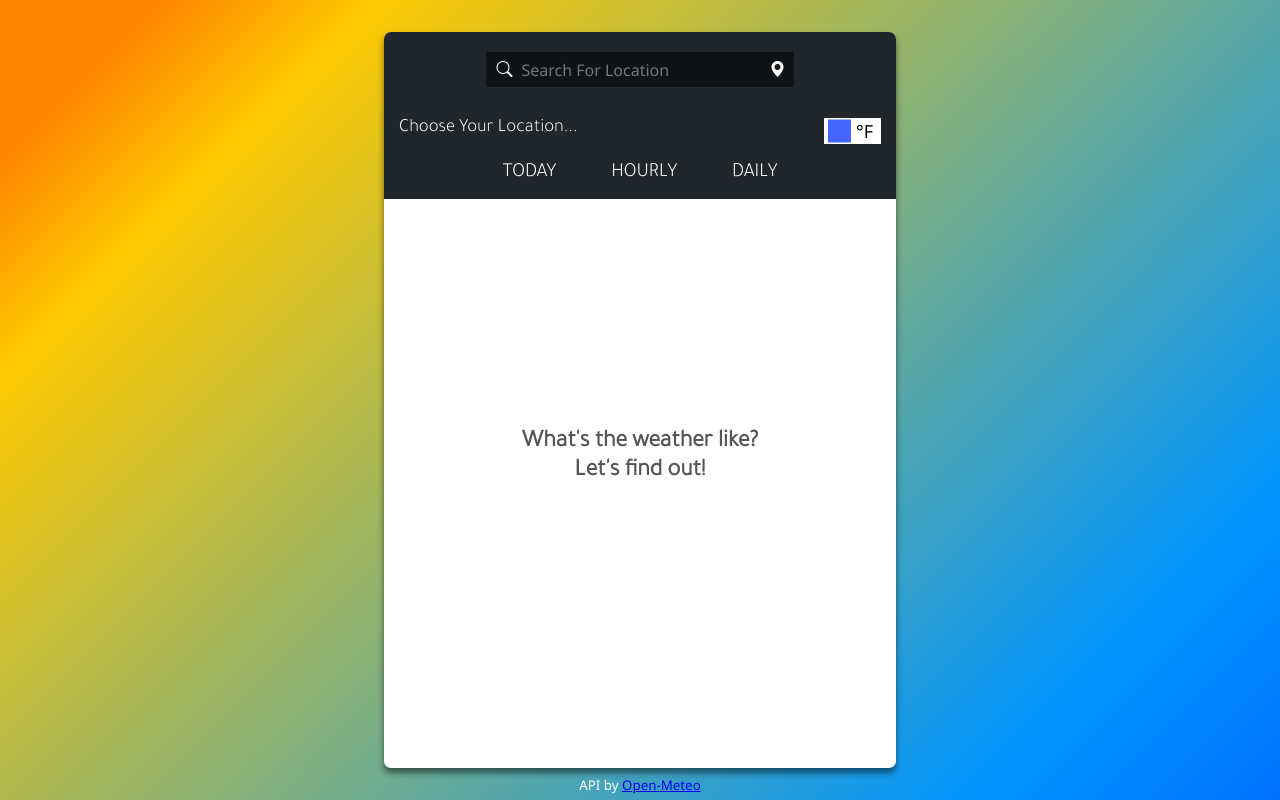
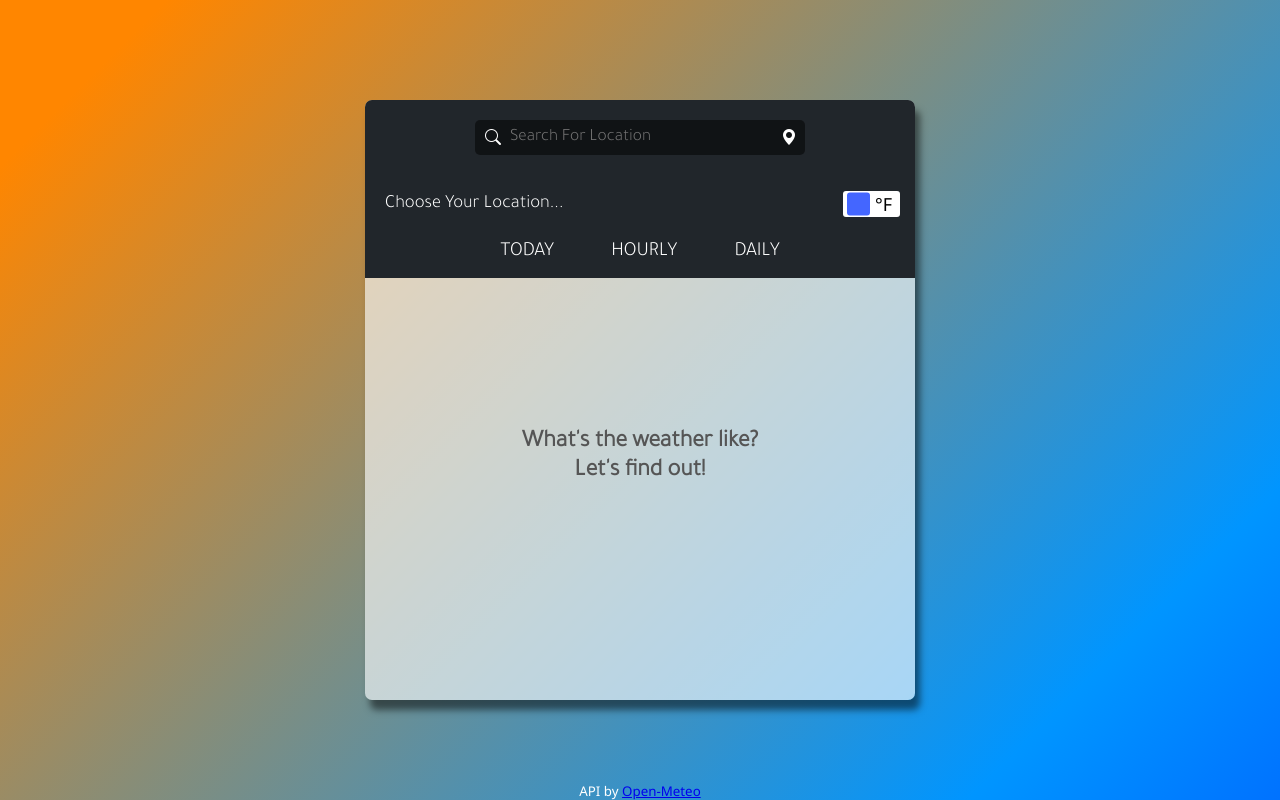
Before and after one commit to scriptax/weather-app, a plain HTML site: page index.html in a window 1280 px wide. Drawn offline with nearby package versions, Linux system fonts and the light colour scheme; a web font is replaced by a local one.

Commit message:
some ui changes and improvements

```diff
--- a/weather.css
+++ b/weather.css
@@ -15,7 +15,7 @@
 }
 body {
     height: 100%;
-    background: linear-gradient(135deg, rgba(255,134,0,1) 8%, rgba(255,201,0,1) 18%, rgba(0,149,255,1) 85%, rgba(0,114,255,1) 100%);
+    background: linear-gradient(135deg, rgba(255,134,0,1) 8%, rgba(0,149,255,1) 85%, rgba(0,114,255,1) 100%);
     background-repeat: no-repeat;
     background-attachment: fixed;
     font-family: 'Segoe UI', Tahoma, Geneva, Verdana, sans-serif';
@@ -24,7 +24,7 @@ body {
 #api-credit {
     position: absolute;
     left: 50%;
-    top: 97%;
+    bottom: 0%;
     transform: translate(-50%, 0);
     font-family: 'Segoe UI', Tahoma, Geneva, Verdana, sans-serif;
     font-size: 10pt;
@@ -49,14 +49,16 @@ body {
 
 #main-container {
     position: absolute;
-    width: 99%;
+    width: 100%;
+    max-width: 550px;
+    min-height: 550px;
     height: 92%;
     top: 50%;
     left: 50%;
     transform: translate(-50%, -50%);
-    background-color: #fff;
+    background-color: #fcfeffa1;
     border-radius: 7px;
-    box-shadow: 0px 5px 6px rgba(0,0,0,0.5);
+    box-shadow: 5px 10px 7px rgba(0,0,0,0.5);
     overflow-y: hidden;
 }
 
@@ -90,11 +92,11 @@ body {
     height: 35px;
     outline: 0;
     padding:  0 0 0 35px;
-    font-family:'Segoe UI', Tahoma, Verdana, sans-serif;
-    font-size: 12pt;
+    font-family:'Tajawal', 'Segoe UI', Tahoma, Verdana, sans-serif;
+    font-size: 13pt;
     color: #fff;
     background-color: rgba(0,0,0,0.5);
-    border: 0;
+    border-radius: 5px;
     transition: background-color 0.3s;
 }
 #search-box:focus {
@@ -150,7 +152,7 @@ body {
     color: #fff;
     background-color: var(--secondColor);
     list-style: none;
-    border-radius: 2px;
+    border-radius: 5px;
     box-shadow: 0px 0px 5px #aaa;
     display: none;
 }
@@ -160,6 +162,7 @@ body {
     text-align: left;
     padding: 7px 0 5px 10px;
     border-bottom: 1px solid #222;
+    border-radius: 5px;
     white-space: nowrap;
     transition: background-color 0.1s;
     overflow: clip;
@@ -174,12 +177,16 @@ body {
 #topbar {
     position: relative;
     width: 100%;
-    padding: 0px 15px;
+    height: 50px;
+    margin-top: -1px;
     background-color: var(--secondColor);
 }
 #current-location-info {
     display: inline-block;
-    margin: 5px 0;
+    position: relative;
+    left: 20px;
+    top: 50%;
+    transform: translate(0, -50%);
     max-width: 90%;
     overflow: hidden;
     text-overflow: ellipsis;
@@ -205,6 +212,7 @@ body {
     font-size: 18px;
     font-family: 'Segoe UI', Tahoma, Verdana;
     background-color: #fff;
+    border-radius: 3px;
     cursor: pointer;
 }
 #toggle-thumb {
@@ -215,6 +223,7 @@ body {
     width: 23px;
     height: 23px;
     background-color: var(--myBlue);
+    border-radius: 3px;
     transition: transform 0.3s;
 }
 #temp-unit-toggle {
@@ -228,6 +237,7 @@ body {
 #navbar {
     width: 100%;
     height: 50px;
+    margin-top: -1px;
     background-color: var(--secondColor);
     text-align: center;
 }
@@ -244,6 +254,7 @@ body {
     color: #fff;
     background-color: transparent;
     border-bottom: 4px transparent solid;
+    border-radius: 3px;
     transition: background-color 0.2s, border 0.2s;
 }
 #navbar > button:hover {
@@ -258,11 +269,13 @@ body {
 /*Today section styling*/
 #today-weather-container {
     width: 100%;
-    height: 72%;
+    height: calc(100% - 175px);
+    margin-top: -1px;
     overflow-y: auto;
     display: none;
     transition: opacity 0.3s, transform 0.3s;
     cursor: default;
+    background-color: white;
 }
 #today-weather-summary {
     position: relative;
@@ -313,6 +326,7 @@ body {
     font-size: 18pt;
 }
 #today-details {
+    height: calc(100% - 110px);
     width: 100%;
     display: grid;
     gap: 10px 20px;
@@ -326,7 +340,7 @@ body {
 #today-details > div {
     position: relative;
     height: 35px;
-    padding: 5px 0 0 10px;
+    padding: 5px 0 5px 10px;
     border-left: 5px solid var(--myBlue);
 }
 .detail-value {
@@ -349,7 +363,7 @@ body {
     height: 40px;
     font-family: 'Barlow Condensed', Tahoma, Arial;
     font-size: 16pt;
-    border-top: #aaa solid 1px;
+    border-top: var(--secondColor) solid 1px;
     transition: height 0.2s, background-color 0.3s;
 }
 .forecast-element:hover {
@@ -399,8 +413,6 @@ body {
     gap: 0px 0px;
     justify-content: space-evenly;
     font-size: 16pt;
-    background-color: #fff;
-    border-top: #aaa solid 1px;
     overflow: hidden;
     transition: height 0.2s;
 }
@@ -408,7 +420,7 @@ body {
     position: relative;
     height: 35px;
     padding: 5px 0 0 5px;
-    border-bottom: #aaa solid 1px;
+    border-bottom: var(--secondColor) solid 1px;
     font-size: 14pt;
 }
 .detail-icon {
@@ -425,19 +437,11 @@ body {
 }
 
 /*Responsive adjustements*/
-@media only screen and (min-width: 600px) {
-    #main-container {width: 56%;}
+@media only screen and (min-width: 480px) {
+    #main-container {max-height: 600px;}
     #search-box {width: 100%;}
     #search-box-container {width: 60%}
     #today-details {grid-template-columns: 45% 45%;}
     #search-resultbox {width: 59%}
     #current-location-info {font-size: 14pt;}
 }
-@media only screen and (min-width: 992px) {
-    #main-container {width: 40%;}
-    #search-box {width: 100%;}
-    #search-box-container {width: 60%}
-    #today-details {grid-template-columns: 45% 45%;}
-    #search-resultbox {width: 59%}
-    #current-location-info {font-size: 14pt;}
-}
```
